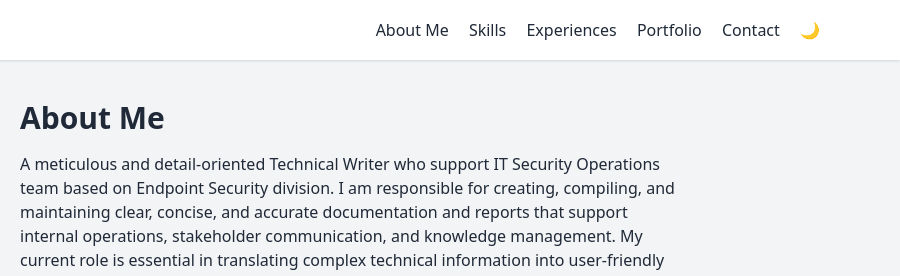
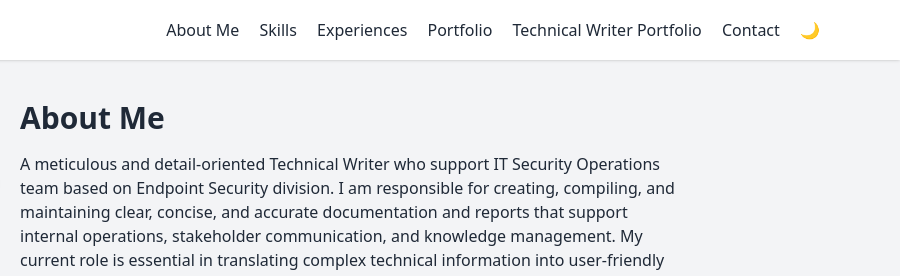
Before and after one commit to good-pastel/dy-resume, a plain HTML site: page index.html in a window 1280 px wide. Shown: the top 276 px of the page, 380-1280 px from the left. Drawn offline with nearby package versions, Linux system fonts and the light colour scheme.

Commit message:
Update index.html

```diff
--- a/index.html
+++ b/index.html
@@ -46,6 +46,8 @@
         <a href="#experience" class="hover:text-blue-500">Experiences</a>
 
         <a href="#portfolio" class="hover:text-blue-500">Portfolio</a>
+
+        <a href="https://tw-portfolio-devi.vercel.app/" class="hover:text-blue-500">Technical Writer Portfolio</a>
 
         <a href="#contact" class="hover:text-blue-500">Contact</a>
 
```
